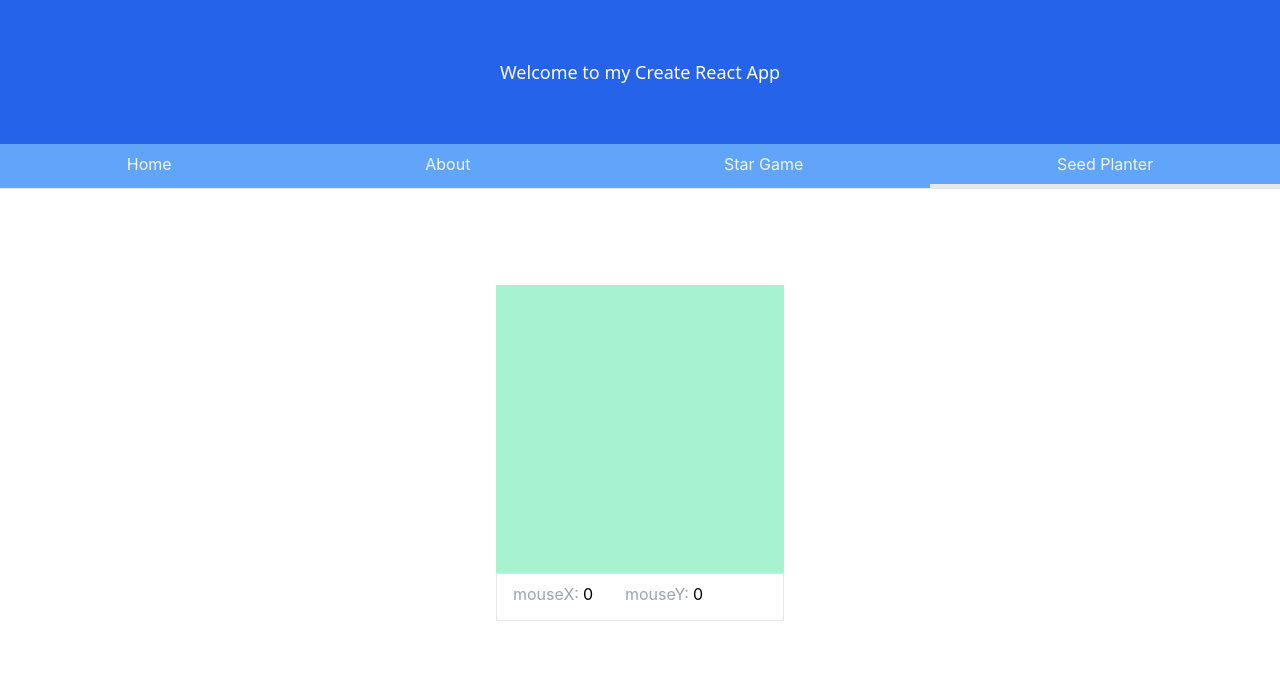
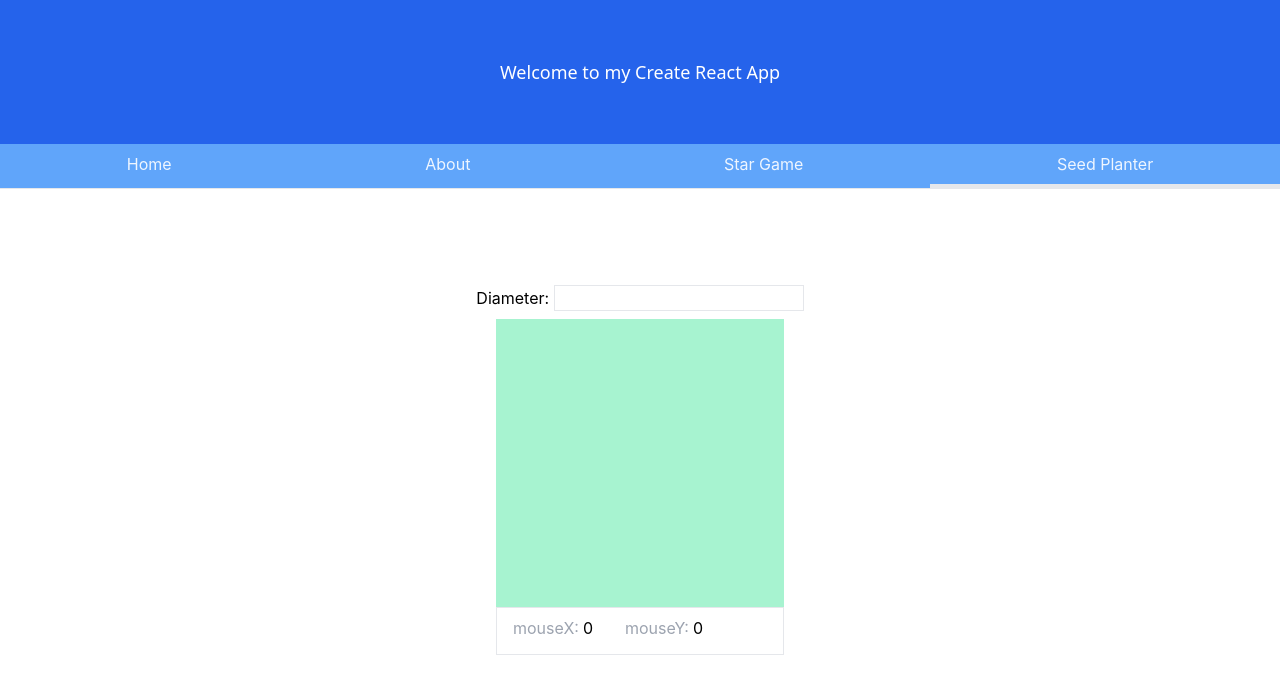
Before and after one commit to stujmar/banner-ninja, a React (Create React App) app: page /seed-planter in a window 1280 px wide. Shown: the top 694 px of the page. Built offline with nearby package versions, Linux system fonts and the light colour scheme.

Commit message:
[sm] added diameter feature

```diff
--- a/src/components/seed/SeedPlanter.js
+++ b/src/components/seed/SeedPlanter.js
@@ -4,6 +4,7 @@ const SeedPlanter = () => {
     const [ mouse, setMouse] = useState({ x: 0, y: 0});
     const [ trees, setTrees ] = useState([]);
     const [ drawTrees, setDrawTrees ] = useState([]);
+    const [ diameter, setDiameter ] = useState(10);
 
     useEffect(() => {
         // console.log(mouseX, mouseY);
@@ -11,7 +12,13 @@ const SeedPlanter = () => {
 
     useEffect(() => {
         setDrawTrees(trees.map(tree => {
-            return <div className="absolute shadow w-2 h-2 bg-gray-300" style={{top: tree.y - 2, left: tree.x - 2, borderRadius: "50%"}}></div>
+            return <div className="absolute shadow bg-gray-400" style={{
+                top: tree.y - 2,
+                left: tree.x - 2,
+                borderRadius: "50%",
+                height: `${tree.diameter}px`,
+                width: `${tree.diameter}px`
+                }}></div>
         }));
     },[trees])
 
@@ -22,19 +29,25 @@ const SeedPlanter = () => {
         })
       }
 
+    const handleDiameter = (e) => {
+        setDiameter(e.target.value);
+    }
+
     const plant = (e) => {
         console.log(`tree planted at ${mouse.x}, ${mouse.y}`)
         setTrees(trees => [...trees, {
             x: mouse.x,
             y: mouse.y,
-            diameter: 0,
-            age: 0,
+            diameter: diameter ? diameter : 2,
+            age: diameter ? diameter : 2,
             color: "0, 255, 0"
         }])
     }
 
     return (
-    <div className="w-full pt-24">
+    <div value={diameter} className="w-full pt-24" onChange={(e) => handleDiameter(e)}>
+    {`Diameter: `}
+        <input className="border mb-2" type="number" />
         <div className="mx-auto bg-green-200 w-72 h-72 relative overflow-hidden"
             onMouseMove={(e) => _onMouseMove(e)}
             onClick={(e) => plant(e)}
```
